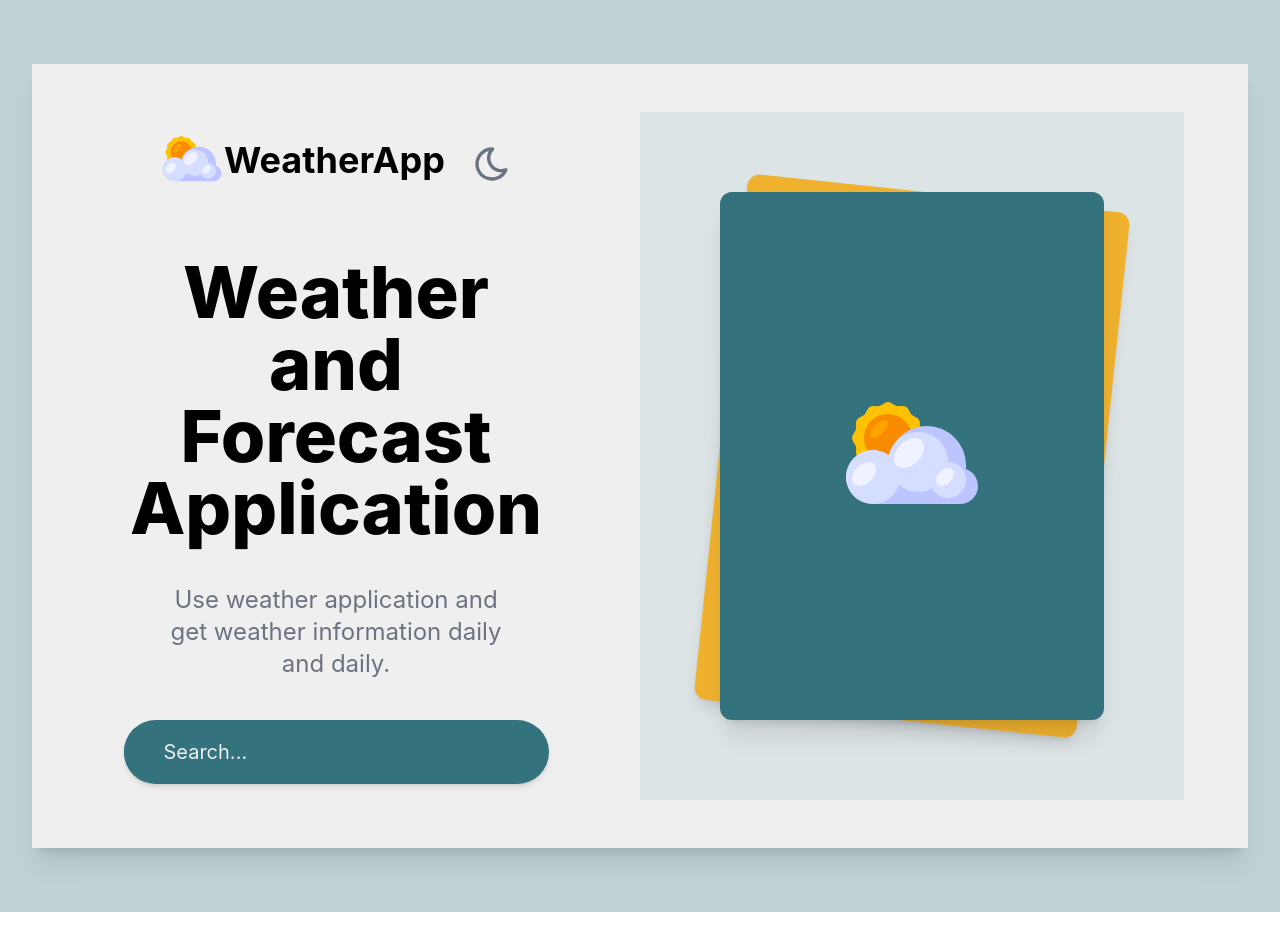
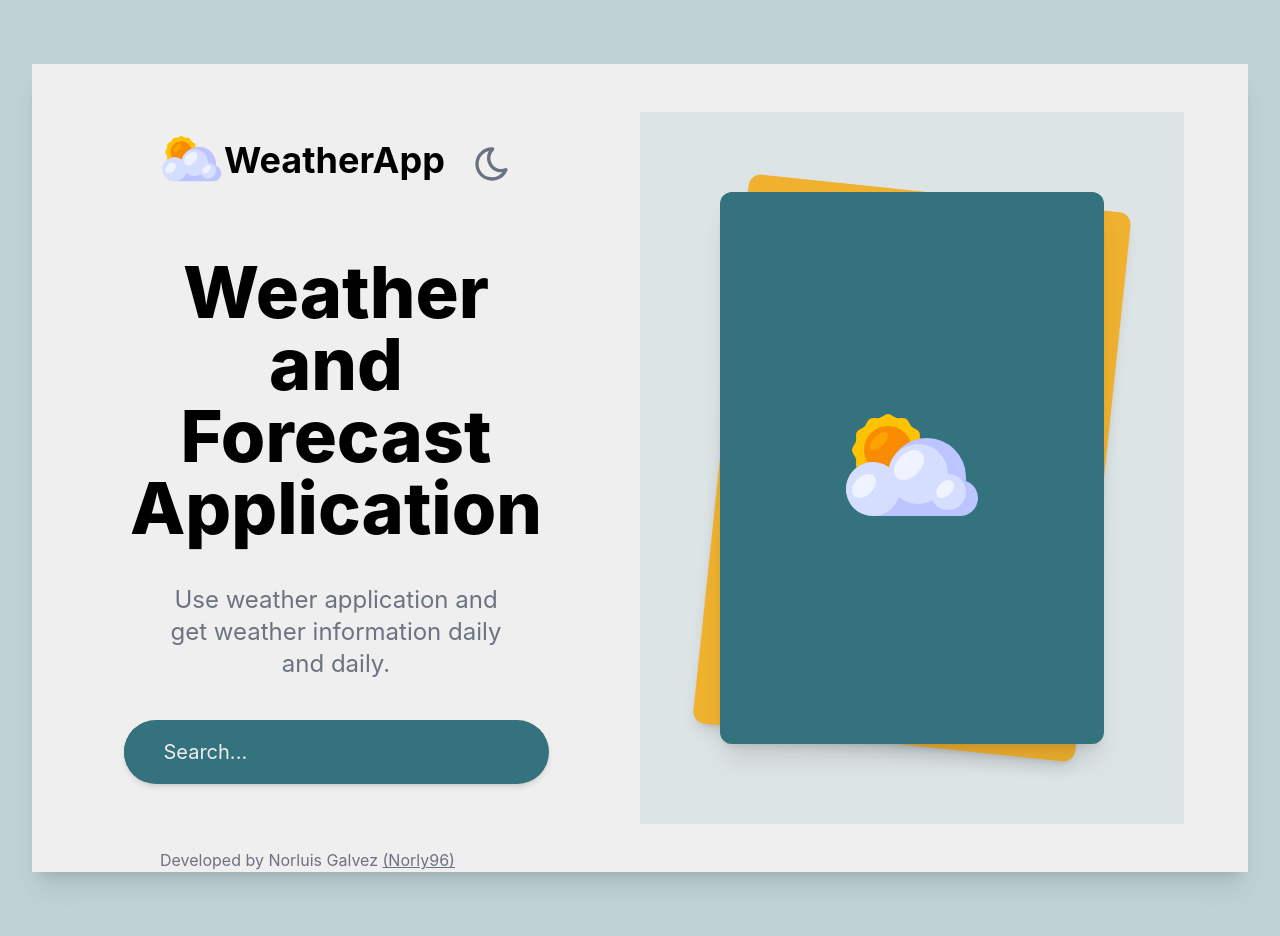
Before and after one commit to norly96/weatherApp-TS, a React (Vite) app: page / in a window 1280 px wide. Before the commit the page ends 912 px from the top, so only its background shows below. Built offline with nearby package versions, Linux system fonts and the light colour scheme; no server answers.

Commit message:
add footer and fix error data

```diff
--- a/src/App.tsx
+++ b/src/App.tsx
@@ -7,6 +7,16 @@ function App() {
       <div className=" flex bg-light-white dark:bg-dark-green shadow-xl w-full">
         <section className="w-6/12">
           <SectionLeft />
+          <p className="text-gray-500 px-32 text-start">
+            Developed by Norluis Galvez{" "}
+            <a
+              href="https://norly96.com"
+              target="_blank"
+              className="underline hover:text-black dark:hover:text-light-white"
+            >
+              (Norly96)
+            </a>
+          </p>
         </section>
         <section className="bg-light-right-background dark:bg-dark-right-background my-12 mr-16 w-6/12">
           <SectionRight />
--- a/src/components/ui/Card.tsx
+++ b/src/components/ui/Card.tsx
@@ -3,6 +3,16 @@ import { CurrentWeather, DailyWeather } from "../../interface/index";
 
 const Card = () => {
   const { country, name, data } = useWeatherContext();
+
+  const formatDate = (date: string) => {
+    const time = new Date(date);
+    return time.toLocaleDateString("en-EN", {
+      day: "numeric",
+      month: "long",
+      year: "numeric",
+    });
+  };
+
   return (
     <div className="relative h-full w-full flex items-center justify-center">
       {/* Rotate Card */}
@@ -28,7 +38,10 @@ const Card = () => {
             <img src="images/logo.svg" alt="" />
             {data !== undefined && (
               <>
-                <p className="text-gray-400"> {data.daily.time[1]}</p>
+                <p className="text-gray-400">
+                  {" "}
+                  {formatDate(data.daily.time[1])}
+                </p>
                 <p>{data.daily.temperature_2m_max[1]}&deg;</p>
               </>
             )}
@@ -37,7 +50,10 @@ const Card = () => {
             <img src="images/logo.svg" alt="" />
             {data !== undefined && (
               <>
-                <p className="text-gray-400"> {data.daily.time[2]}</p>
+                <p className="text-gray-400">
+                  {" "}
+                  {formatDate(data.daily.time[2])}
+                </p>
                 <p>{data.daily.temperature_2m_max[2]}&deg;</p>
               </>
             )}
--- a/src/context/WeatherContext.tsx
+++ b/src/context/WeatherContext.tsx
@@ -20,7 +20,7 @@ interface WeatherContextProps {
   setIsModalOpen: React.Dispatch<React.SetStateAction<boolean>>;
   setErrorMessage: React.Dispatch<React.SetStateAction<string>>;
   closeModal: () => void;
-  data: object | undefined;
+  data: WeatherData | undefined;
 }
 
 export const WeatherContext = createContext<WeatherContextProps | undefined>(
```
